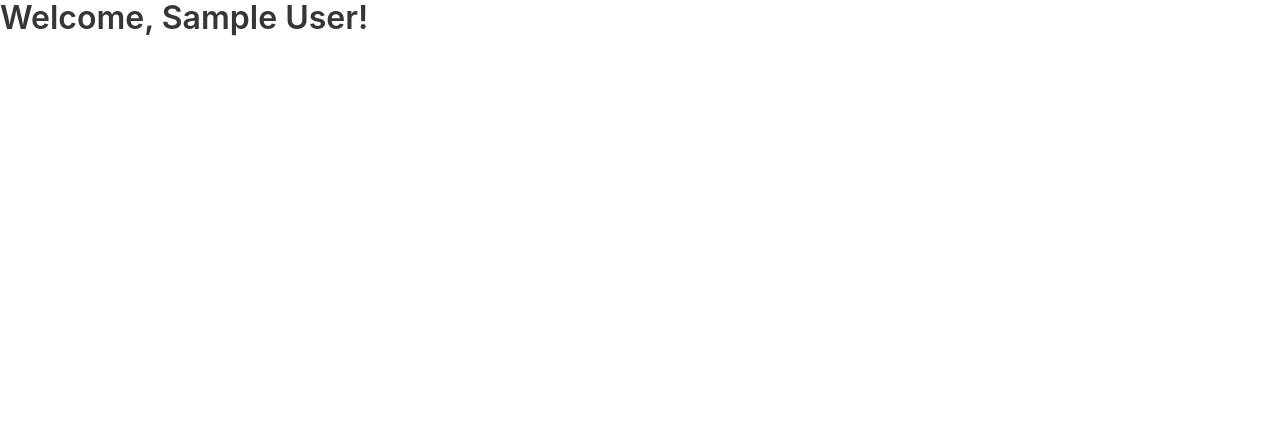
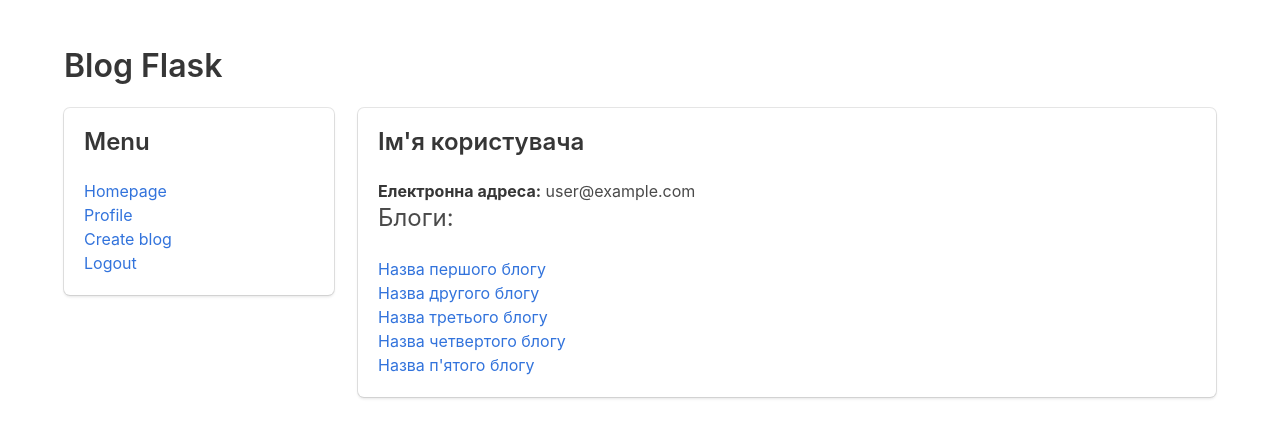
Before and after one commit to DerFacn/blog_flask, a Flask app: page /profile in a window 1280 px wide. Shown: the top 444 px of the page. Run offline with Flask 3, Linux system fonts and the light colour scheme; the visitor is signed in with stand-in values (Sample User, id 1).

Commit message:
added tags and profile page

```diff
--- a/project/templates/profile.html
+++ b/project/templates/profile.html
@@ -1,7 +1,35 @@
 {% extends "base.html" %}
 
 {% block content %}
-<h1 class="title">
-  Welcome, {{ name }}!
-</h1>
+	<section class="section">
+		<div class="container">
+			<h1 class="title">Blog Flask</h1>
+			<div class="columns">
+				<div class="column is-one-quarter">
+					<!-- Sidebar -->
+					<div class="box">
+						<h2 class="title is-4">Menu</h2>
+						<p><a href="{{ url_for('main.index') }}">Homepage</a></p>
+						<p>{% if current_user.is_authenticated %}<a href="{{ url_for('main.profile') }}">Profile</a>{% else %}<a href="{{ url_for('auth.login') }}">Login</a>/<a href="{{ url_for('auth.signup') }}">Signup</a>{% endif %}</p>
+						<p>{% if current_user.is_authenticated %}<a href="{{ url_for('blog.create') }}">Create blog</a>{% endif %}</p>
+						<p>{% if current_user.is_authenticated %}<a href="{{ url_for('auth.logout') }}">Logout</a>{% endif %}</p>
+					</div>
+				</div>
+				<div class="column is-three-quarters">
+					<div class="box">
+						<h2 class="title is-4">Ім'я користувача</h2>
+						<p><strong>Електронна адреса:</strong> user@example.com</p>
+						<h3 class="subtitle is-4">Блоги:</h3>
+						<ul>
+							<li><a href="#">Назва першого блогу</a></li>
+							<li><a href="#">Назва другого блогу</a></li>
+							<li><a href="#">Назва третього блогу</a></li>
+							<li><a href="#">Назва четвертого блогу</a></li>
+							<li><a href="#">Назва п'ятого блогу</a></li>
+						</ul>
+					</div>
+				</div>
+			</div>
+		</div>
+	</section>
 {% endblock %}
```
Also changed, not shown: project/templates/index.html (+23 -19 lines).
